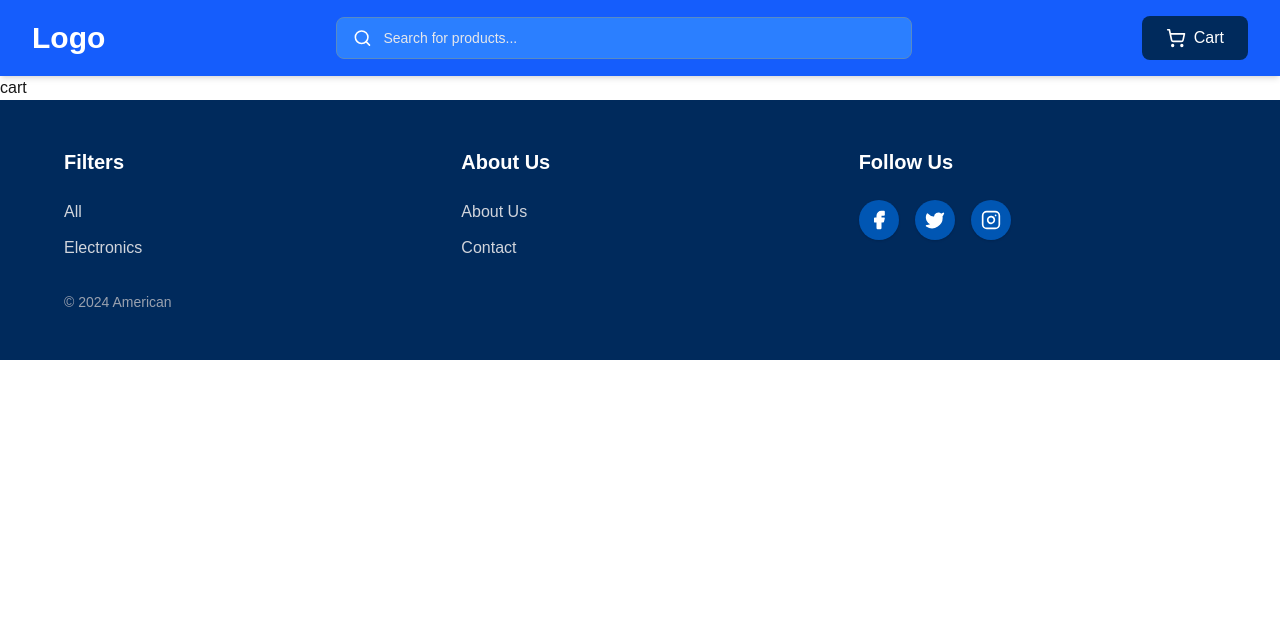
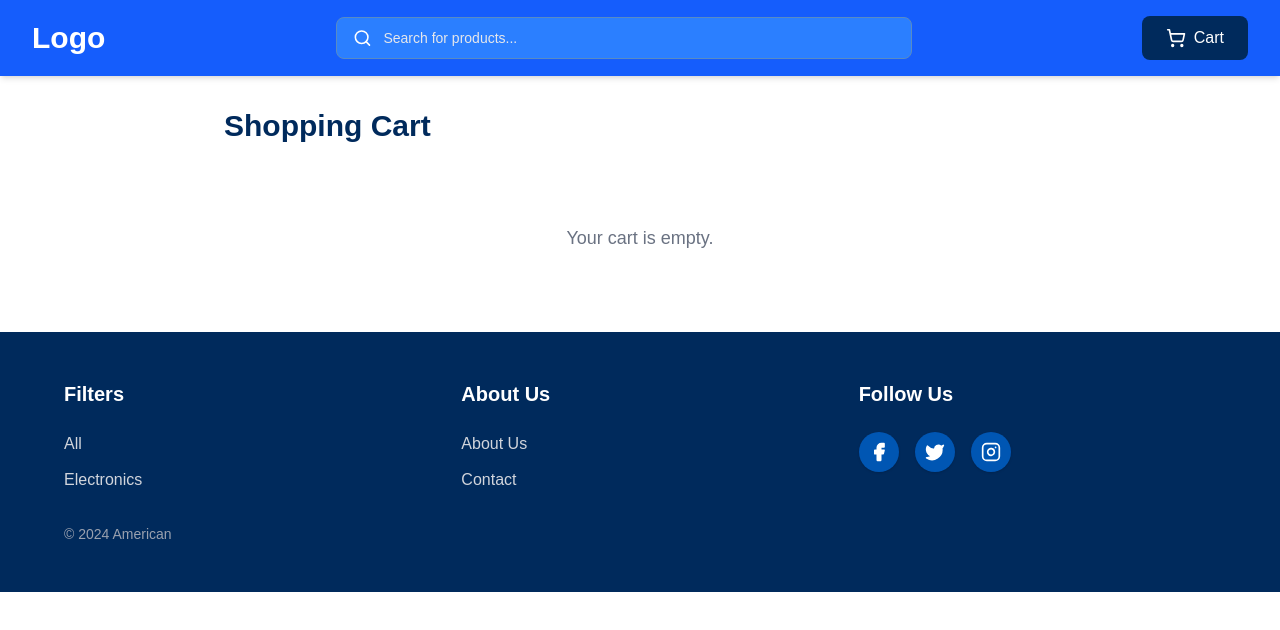
Before and after one commit to alicode43/Whatbytes-Assignment, a Next.js app: page /cart in a window 1280 px wide. Shown: the top 630 px of the page. Built offline with nearby package versions, Linux system fonts and the light colour scheme.

Commit message:
add the URL-based filter

```diff
--- a/app/cart/page.tsx
+++ b/app/cart/page.tsx
@@ -1,12 +1,102 @@
-import React from 'react'
+'use client';
 
-function page() {
+import React from 'react';
+import Image from 'next/image';
+import { useCart } from '@/context/cartContext';
+import { Trash2, Plus, Minus } from 'lucide-react';
+
+function CartPage() {
+  const { cart, updateQuantity, removeFromCart, clearCart } = useCart();
+
+  const getTotalPrice = () => {
+    return cart.reduce((total, item) => {
+      const price = parseFloat(item.price.replace(/[^0-9.-]+/g, ''));
+      return total + price * item.quantity;
+    }, 0);
+  };
+
+  if (cart.length === 0) {
+    return (
+      <div className="max-w-4xl mx-auto p-8">
+        <h1 className="text-3xl font-bold text-[#002a5c] mb-8">Shopping Cart</h1>
+        <div className="text-center py-12">
+          <p className="text-lg text-gray-500">Your cart is empty.</p>
+        </div>
+      </div>
+    );
+  }
+
   return (
-    <div>
-        cart
+    <div className="max-w-4xl mx-auto p-8">
+      <h1 className="text-3xl font-bold text-[#002a5c] mb-8">Shopping Cart</h1>
 
+      <div className="space-y-4">
+        {cart.map((item) => (
+          <div key={item.id} className="bg-white rounded-lg shadow-md p-6 flex items-center space-x-4">
+            <div className="relative w-20 h-20 bg-gray-50 rounded-lg overflow-hidden">
+              <Image
+                fill
+                src={item.image}
+                alt={item.name}
+                className="object-contain"
+              />
+            </div>
+
+            <div className="flex-1">
+              <h3 className="text-lg font-semibold text-[#002a5c]">{item.name}</h3>
+              <p className="text-gray-600">{item.price}</p>
+            </div>
+
+            <div className="flex items-center space-x-2">
+              <button
+                onClick={() => updateQuantity(item.id, item.quantity - 1)}
+                className="bg-gray-200 hover:bg-gray-300 text-gray-700 p-1 rounded"
+              >
+                <Minus className="w-4 h-4" />
+              </button>
+              <span className="text-gray-700 w-8 text-center">{item.quantity}</span>
+              <button
+                onClick={() => updateQuantity(item.id, item.quantity + 1)}
+                className="bg-gray-200 hover:bg-gray-300 text-gray-700 p-1 rounded"
+              >
+                <Plus className="w-4 h-4" />
+              </button>
+            </div>
+
+            <div className="text-lg font-bold text-gray-900">
+              ${(parseFloat(item.price.replace(/[^0-9.-]+/g, '')) * item.quantity).toFixed(2)}
+            </div>
+
+            <button
+              onClick={() => removeFromCart(item.id)}
+              className="text-red-500 hover:text-red-700 p-2"
+            >
+              <Trash2 className="w-5 h-5" />
+            </button>
+          </div>
+        ))}
+      </div>
+
+      <div className="mt-8 bg-white rounded-lg shadow-md p-6">
+        <div className="flex justify-between items-center mb-4">
+          <span className="text-xl font-semibold">Total:</span>
+          <span className="text-2xl font-bold text-[#002a5c]">${getTotalPrice().toFixed(2)}</span>
+        </div>
+
+        <div className="flex space-x-4">
+          <button
+            onClick={clearCart}
+            className="bg-red-500 text-white px-6 py-2 rounded-lg font-medium hover:bg-red-600 transition-colors"
+          >
+            Clear Cart
+          </button>
+          <button className="bg-[#0056b3] text-white px-6 py-2 rounded-lg font-medium hover:bg-[#004494] transition-colors">
+            Checkout
+          </button>
+        </div>
+      </div>
     </div>
-  )
+  );
 }
 
-export default page
+export default CartPage;
--- a/app/layout.tsx
+++ b/app/layout.tsx
@@ -4,6 +4,7 @@ import "./globals.css";
 import Navbar from "@/components/navbar";
 import Footer from "@/components/footer";
 import { SearchProvider } from "@/context/searchContext";
+import { CartProvider } from "@/context/cartContext";
 const geistSans = Geist({
   variable: "--font-geist-sans",
   subsets: ["latin"],
@@ -30,9 +31,11 @@ export default function RootLayout({
         className={`${geistSans.variable} ${geistMono.variable} antialiased`}
       >
         <SearchProvider>
-          <Navbar />
-          {children}
-          <Footer />
+          <CartProvider>
+            <Navbar />
+            {children}
+            <Footer />
+          </CartProvider>
         </SearchProvider>
       </body>
     </html>
--- a/app/page.tsx
+++ b/app/page.tsx
@@ -7,6 +7,8 @@ import Image from "next/image";
 import Link from "next/link";
 import { useState, useEffect } from "react";
 import { useSearch } from "@/context/searchContext";
+import { useCart } from "@/context/cartContext";
+import { useSearchParams, useRouter } from "next/navigation";
 
 interface Product {
   id: number;
@@ -21,8 +23,34 @@ interface Product {
 export default function Home() {
   const [products, setProducts] = useState<Product[]>([])
   const { searchQuery } = useSearch();
-  const [category, setCategory] = useState<string>("All");
-  const [priceMax, setPriceMax] = useState<number>(10000);
+  const { addToCart } = useCart();
+  const searchParams = useSearchParams();
+  const router = useRouter();
+
+  const updateFilters = (newCategory?: string, newPriceRange?: string) => {
+    const params = new URLSearchParams(searchParams.toString());
+    if (newCategory !== undefined) {
+      params.set('category', newCategory);
+    }
+    if (newPriceRange !== undefined) {
+      params.set('price', newPriceRange);
+    }
+    router.push(`?${params.toString()}`);
+  };
+
+  const setCategory = (cat: string) => updateFilters(cat);
+  const setPriceMin = (min: number) => {
+    const currentMax = priceMax;
+    updateFilters(undefined, `${min}-${currentMax}`);
+  };
+  const setPriceMax = (max: number) => {
+    const currentMin = priceMin;
+    updateFilters(undefined, `${currentMin}-${max}`);
+  };
+
+  const category = searchParams.get('category') || 'All';
+  const priceRange = searchParams.get('price') || '0-10000';
+  const [priceMin, priceMax] = priceRange.split('-').map(Number);
 
   useEffect(() => {
     fetch('/api/getProduct')
@@ -37,7 +65,7 @@ export default function Home() {
                          product.description.toLowerCase().includes(searchQuery.toLowerCase());
     const matchesCategory = category === "All" || product.category === category;
     const price = parseFloat(product.price.replace(/[^0-9.-]+/g, ''));
-    const matchesPrice = price <= priceMax;
+    const matchesPrice = price >= priceMin && price <= priceMax;
     return matchesSearch && matchesCategory && matchesPrice;
   });
 
@@ -47,7 +75,7 @@ export default function Home() {
 
         <div className="flex grow max-w-7xl mx-auto w-full py-8 px-4 gap-8">
           <aside className="w-72 shrink-0 hidden lg:block">
-                <Sidebar category={category} setCategory={setCategory} priceMax={priceMax} setPriceMax={setPriceMax} />
+                <Sidebar category={category} setCategory={setCategory} priceMin={priceMin} priceMax={priceMax} setPriceMin={setPriceMin} setPriceMax={setPriceMax} />
           </aside>
           <main className="grow">
             <h1 className="text-3xl font-bold text-[#002a5c] mb-8">Product Listing</h1>
@@ -68,7 +96,7 @@ export default function Home() {
 
         {/* Sidebar - Hidden on mobile, fixed width on desktop */}
         <aside className="w-72 shrink-0 hidden lg:block">
-          <Sidebar category={category} setCategory={setCategory} priceMax={priceMax} setPriceMax={setPriceMax} />
+          <Sidebar category={category} setCategory={setCategory} priceMin={priceMin} priceMax={priceMax} setPriceMin={setPriceMin} setPriceMax={setPriceMax} />
         </aside>
 
         {/* Product Grid Area */}
@@ -102,7 +130,7 @@ export default function Home() {
                      <Rating initialRating={product.rating} />
                   </div>
 
-                  <button className="mt-auto w-full bg-[#0056b3] text-white py-2.5 rounded-lg font-medium">
+                  <button className="mt-auto w-full bg-[#0056b3] text-white py-2.5 rounded-lg font-medium" onClick={() => addToCart({ id: product.id, name: product.name, price: product.price, image: product.image })}>
                     Add to Cart
                   </button>
                 </div>
@@ -145,7 +173,7 @@ export default function Home() {
                     </div>
                           </Link>
 
-                    <button className="w-full bg-[#0056b3] text-white py-2 rounded-lg text-sm font-medium hover:bg-[#004494] transition-colors shadow-sm">
+                    <button className="w-full bg-[#0056b3] text-white py-2 rounded-lg text-sm font-medium hover:bg-[#004494] transition-colors shadow-sm" onClick={() => addToCart({ id: product.id, name: product.name, price: product.price, image: product.image })}>
                       Add to Cart
                     </button>
                   </div>
--- a/app/product/[id]/page.tsx
+++ b/app/product/[id]/page.tsx
@@ -2,6 +2,7 @@
 import { use, useState, useEffect } from 'react'
 import Image from 'next/image'
 import Rating from '@/components/Rating'
+import { useCart } from '@/context/cartContext'
 
 interface PageProps {
   params: Promise<{ id: string }>
@@ -20,6 +21,7 @@ function Page({ params }: PageProps) {
   const { id } = use(params);
   const [product, setProduct] = useState<Product | null>(null);
   const [loading, setLoading] = useState(true);
+  const { addToCart } = useCart();
 
   useEffect(() => {
     if (id) {
@@ -74,7 +76,7 @@ function Page({ params }: PageProps) {
             <p className="text-sm text-gray-500 mb-6">
               <span className="font-semibold">Category:</span> {product.category}
             </p>
-            <button className="w-full bg-[#0056b3] text-white py-3 rounded-lg font-medium hover:bg-[#004494] transition-colors">
+            <button className="w-full bg-[#0056b3] text-white py-3 rounded-lg font-medium hover:bg-[#004494] transition-colors" onClick={() => product && addToCart({ id: product.id, name: product.name, price: product.price, image: product.image })}>
               Add to Cart
             </button>
           </div>
--- a/components/navbar.tsx
+++ b/components/navbar.tsx
@@ -4,9 +4,12 @@
 
 import { Search, ShoppingCart } from 'lucide-react';
 import { useSearch } from '@/context/searchContext';
+import { useCart } from '@/context/cartContext';
+import Link from 'next/link';
 
 function Navbar() {
   const { searchQuery, setSearchQuery } = useSearch();
+  const { getTotalItems } = useCart();
 
   return (
 
@@ -29,10 +32,17 @@ function Navbar() {
       </div>
 
 
-      <button className="flex items-center bg-[#002a5c] text-white px-6 py-2.5 rounded-lg font-medium hover:bg-[#00367a] transition-colors duration-200">
-        <ShoppingCart className="w-5 h-5 mr-2" />
-        Cart
-      </button>
+      <Link href="/cart">
+        <button className="flex items-center bg-[#002a5c] text-white px-6 py-2.5 rounded-lg font-medium hover:bg-[#00367a] transition-colors duration-200 relative">
+          <ShoppingCart className="w-5 h-5 mr-2" />
+          Cart
+          {getTotalItems() > 0 && (
+            <span className="absolute -top-2 -right-2 bg-red-500 text-white text-xs rounded-full h-5 w-5 flex items-center justify-center">
+              {getTotalItems()}
+            </span>
+          )}
+        </button>
+      </Link>
 
     </nav>
   );
--- /dev/null
+++ b/context/cartContext.tsx
@@ -0,0 +1,88 @@
+'use client';
+
+import { createContext, useContext, useState, useEffect, ReactNode } from 'react';
+
+interface CartItem {
+  id: number;
+  name: string;
+  price: string;
+  image: string;
+  quantity: number;
+}
+
+interface CartContextType {
+  cart: CartItem[];
+  addToCart: (product: Omit<CartItem, 'quantity'>) => void;
+  updateQuantity: (id: number, quantity: number) => void;
+  removeFromCart: (id: number) => void;
+  clearCart: () => void;
+  getTotalItems: () => number;
+}
+
+const CartContext = createContext<CartContextType | undefined>(undefined);
+
+export function CartProvider({ children }: { children: ReactNode }) {
+  const [cart, setCart] = useState<CartItem[]>(() => {
+    if (typeof window !== 'undefined') {
+      const savedCart = localStorage.getItem('cart');
+      return savedCart ? JSON.parse(savedCart) : [];
+    }
+    return [];
+  });
+
+  // Save cart to localStorage whenever cart changes
+  useEffect(() => {
+    localStorage.setItem('cart', JSON.stringify(cart));
+  }, [cart]);
+
+  const addToCart = (product: Omit<CartItem, 'quantity'>) => {
+    setCart(prevCart => {
+      const existingItem = prevCart.find(item => item.id === product.id);
+      if (existingItem) {
+        return prevCart.map(item =>
+          item.id === product.id
+            ? { ...item, quantity: item.quantity + 1 }
+            : item
+        );
+      } else {
+        return [...prevCart, { ...product, quantity: 1 }];
+      }
+    });
+  };
+
+  const updateQuantity = (id: number, quantity: number) => {
+    if (quantity <= 0) {
+      setCart(prevCart => prevCart.filter(item => item.id !== id));
+      return;
+    }
+    setCart(prevCart => prevCart.map(item =>
+      item.id === id ? { ...item, quantity } : item
+    ));
+  };
+
+  const removeFromCart = (id: number) => {
+    setCart(prevCart => prevCart.filter(item => item.id !== id));
+  };
+
+  const clearCart = () => {
+    setCart([]);
+  };
+
+  const getTotalItems = () => {
+    return cart.reduce((total, item) => total + item.quantity, 0);
+  };
+
+  return (
+    <CartContext.Provider value={{ cart, addToCart, updateQuantity, removeFromCart, clearCart, getTotalItems }}>
+      {children}
+    </CartContext.Provider>
+  );
+}
+
+export function useCart() {
+  const context = useContext(CartContext);
+  if (!context) {
+    throw new Error('useCart must be used within a CartProvider');
+  }
+  return context;
+}
```
Also changed, not shown: components/sidebar.tsx (+18 -2 lines).
